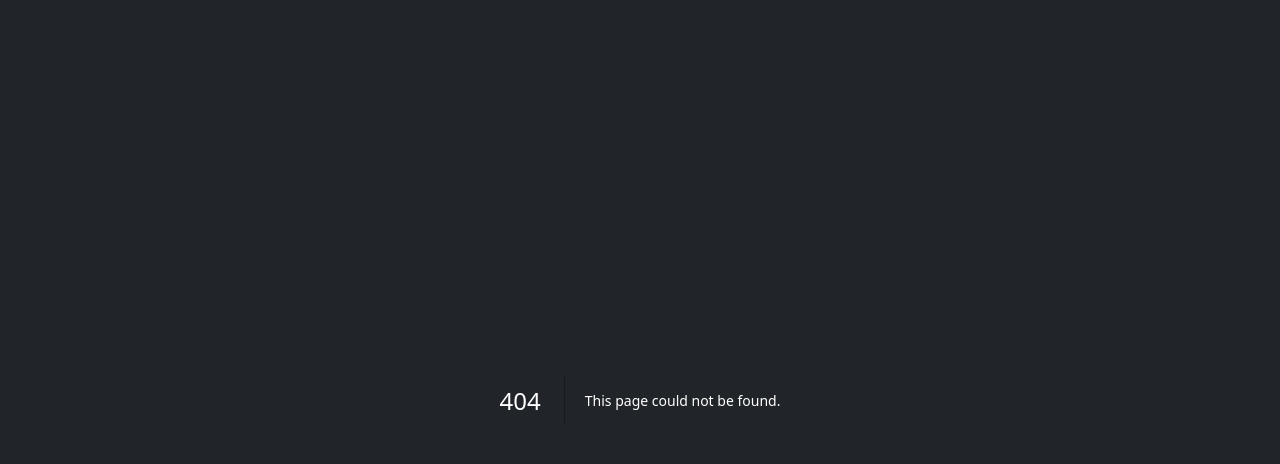
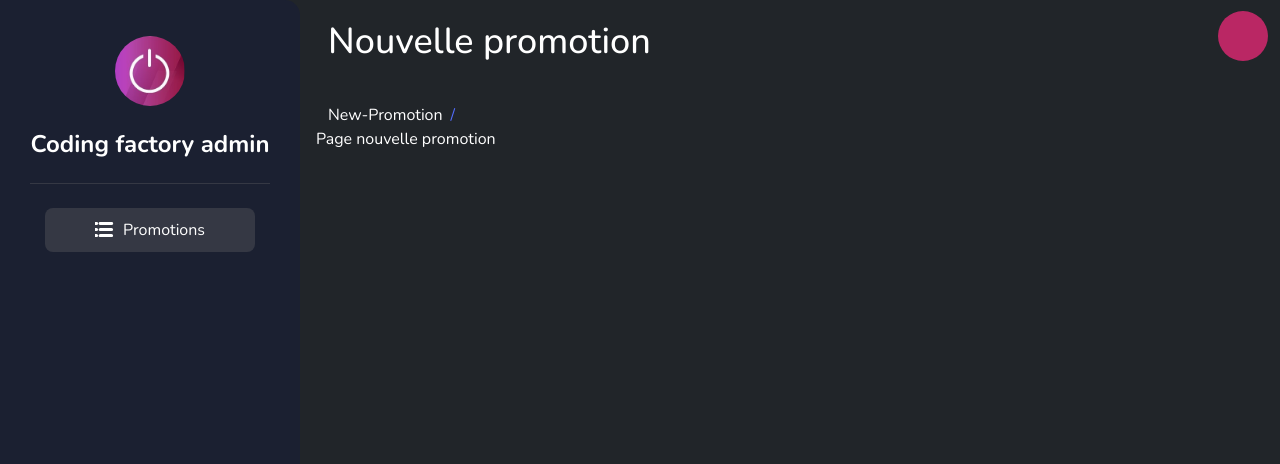
Before and after one commit to Coding-Factory-Projects/coding_factory_discord_admin, a Next.js app in the folder frontend/: page /new-promotion in a window 1280 px wide. Before the commit this address had no page. Shown: the top 464 px of the page. Built offline with nearby package versions, Linux system fonts and the light colour scheme.

Commit message:
Redirecting to the new promotion page when clicking the button

```diff
--- /dev/null
+++ b/frontend/src/pages/new-promotion.tsx
@@ -0,0 +1,17 @@
+import { SidebarLayout } from "@/layouts/sidebar_layout";
+
+export async function getServerSideProps(context: any) {
+  return {
+    props: {}
+  }
+}
+
+export default function NewPromotion() {
+  return (
+    <SidebarLayout title="Nouvelle promotion">
+      <div>
+        Page nouvelle promotion
+      </div>
+    </SidebarLayout>
+  )
+}
```
Also changed, not shown: frontend/src/pages/promotions.tsx (+9 -1 lines).
